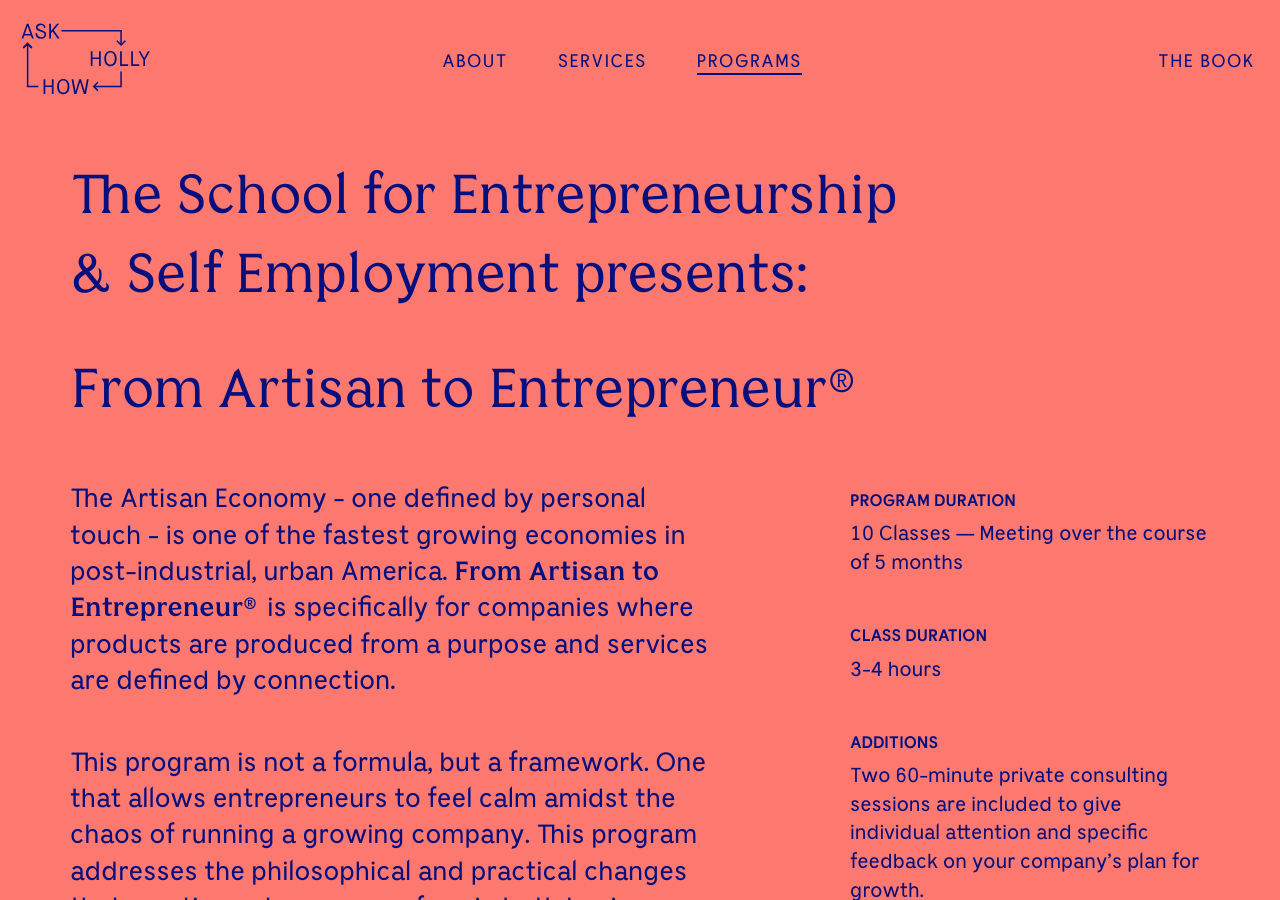
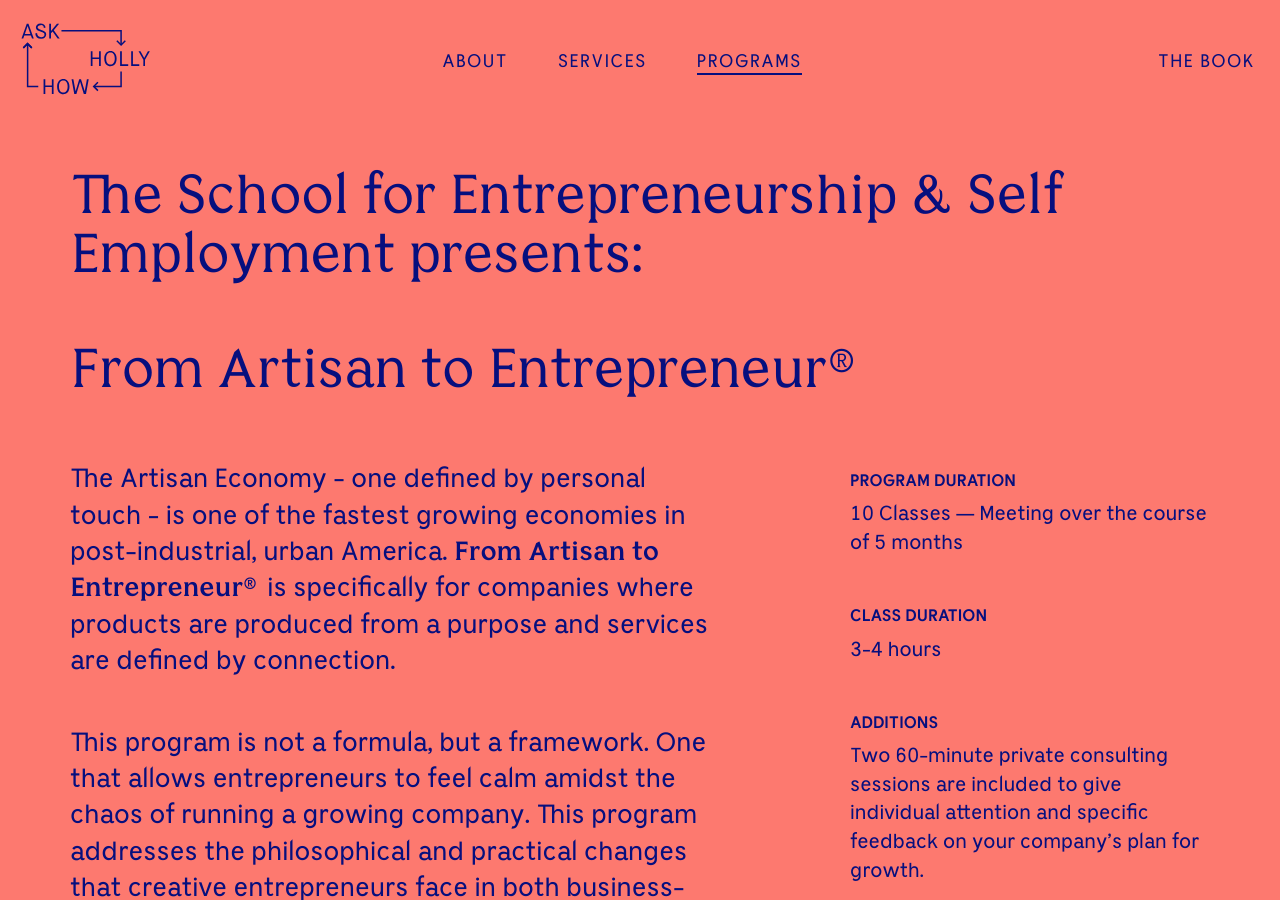
Before and after one commit to hollyhoward78/ask-holly-how, a Jekyll site: the page built from _pages/programs.md, in a window 1280 px wide and 900 px high. Built offline with Jekyll 4.4.1, drawn with Linux system fonts in a browser that asks for light colours; a script that is not in the unit is left out.

```diff
--- a/_layouts/programs.html
+++ b/_layouts/programs.html
@@ -6,8 +6,7 @@ layout: base
     <div class="container">
       <div class="row">
         <div class="col-xs-12">
-          <h2>The School for Entrepreneurship</h2>
-            <h2>& Self Employment presents:</h2>
+          <h2>The School for Entrepreneurship & Self Employment presents:</h2>
         </div>
       </div>
       <div class="row">
```
